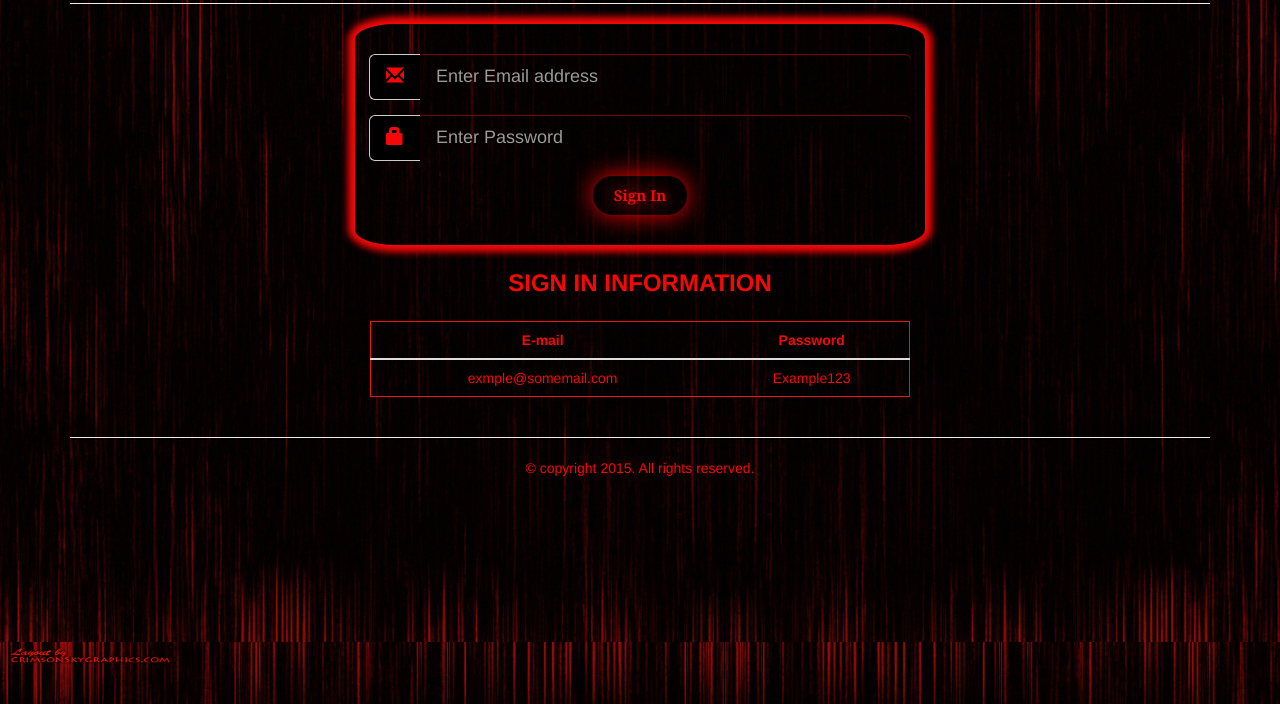
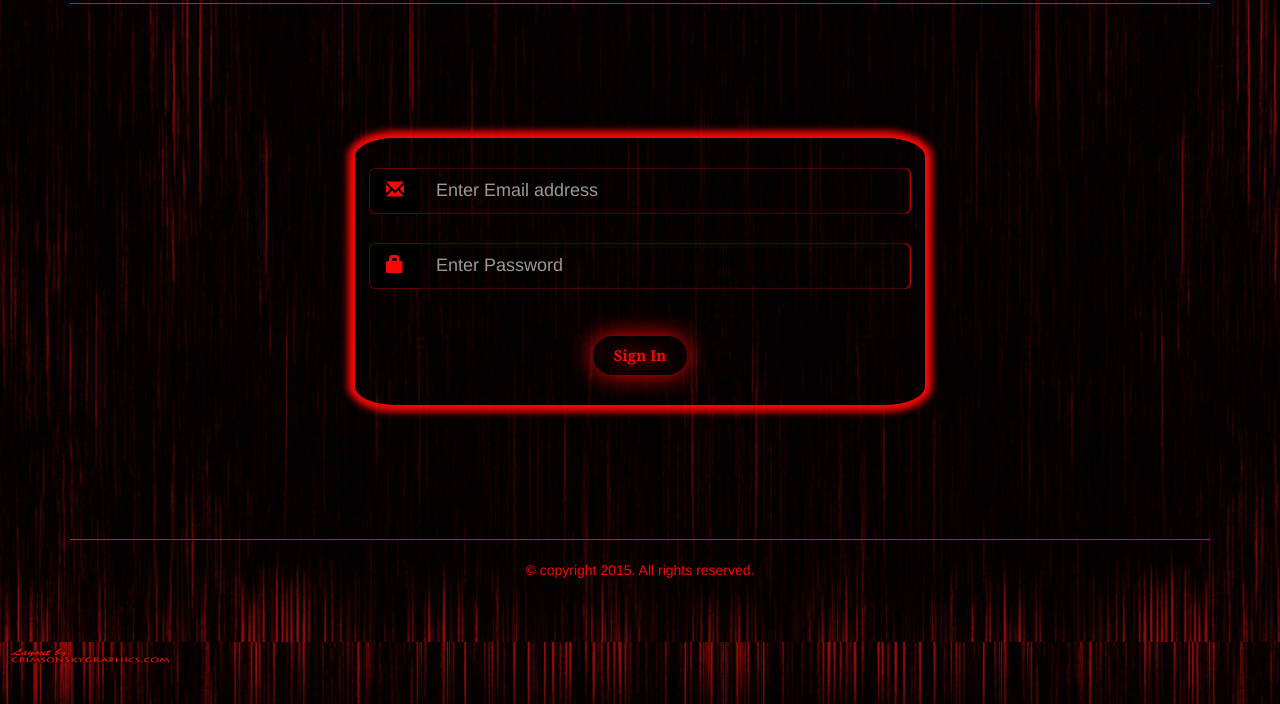
Before and after one commit to bujjibabu/web-ui-training, a plain HTML site: page srinivas/sign-in-dynamic/sign-in-dynamic.html in a window 1280 px wide. Shown: the part 96-800 px from the top of the page. Drawn offline with Linux system fonts and the light colour scheme.

Commit message:
Sign In page(some design modifications)

```diff
--- a/srinivas/sign-in-dynamic/css/sign-in-dynamic.css
+++ b/srinivas/sign-in-dynamic/css/sign-in-dynamic.css
@@ -5,6 +5,10 @@ body
     background-repeat: repeat-y;
     background-position: fixed;
     color: rgb(247, 8, 8);
+}
+.page-header
+{
+	border-bottom: 1px solid #F70808;
 }
 .header-text
 {
@@ -22,7 +26,12 @@ body
 }
 .form-control
 {
-	box-shadow: inset 0 1px 1px rgba(124, 8, 8, 1);
+	box-shadow: inset -1px 0px 2px rgba(247, 8, 8, 10);
+	background-color: none;
+}
+.form-group
+{
+	margin-bottom: 29px;
 }
 .form-data
 {
@@ -30,6 +39,8 @@ body
 	padding: 30px 14px 30px 14px;
 	background: none;
 	box-shadow: 0 0 0.5em 0.5em rgb(247, 8, 8);
+	margin-top: 10%;
+	margin-bottom: 10%;
 }
 .transparent-glyph
 {
@@ -39,6 +50,7 @@ body
 .input-group-addon
 {
 	background-color: #000000;
+	border: 1px solid #5F0203;
 }
 
 .btn {
@@ -55,20 +67,26 @@ body
 	padding: 8px 20px 8px 20px;
 	text-decoration: none;
 	background:none;
+	margin-top: 18px;
 }
 
 .btn:hover {
-	background: #000000;
-	color: rgb(247, 8, 8);
+	background: rgb(247, 8, 8);
+	color: #000000;
 }
 input.transparent-input {
     border:none !important
 }
-
 .transparent-input {
-   background-color: rgba(0, 0, 0, 0);
-   color: rgb(247, 8, 8);
-   border:none;
+    background-color: rgba(0, 0, 0, 0);
+    color: rgb(247, 8, 8);
+    border:none;
+}
+input:focus
+{
+    outline: none;
+    border: 1px solid #F10707;
+    box-shadow: 0px 0px 8px #F10707;
 }
 .first-name
 {
@@ -85,6 +103,10 @@ input.transparent-input {
 {
 	color: rgb(247, 8, 8);
 }
+.footer-divider
+{
+	border-top: 1px solid #F10707;
+}
 table
 {
 	border: 1px solid #EA1515;
--- a/srinivas/sign-in-dynamic/sign-in-dynamic.html
+++ b/srinivas/sign-in-dynamic/sign-in-dynamic.html
@@ -34,10 +34,10 @@
   						<input id="mypswrd" class="form-control transparent-input" type="password" placeholder="Enter Password" required>
 					</div>
 				</div>
-				<center><button onclick="formvalidation()" type="button" class="btn"><b>Sign In</b></button></center>
+				<center><button onclick="formvalidation()" type="submit" class="btn"><b>Sign In</b></button></center>
 			</form>
 		</div>
-		<div class="clearfix"></div>
+<!-- 		<div class="clearfix"></div>
 		<div class="col-sm-6 col-sm-offset-3 text-center">
 			<h3 class="text-uppercase table-heading">Sign In Information</h3>
 		    <table class="table" id="myDynamicTable">
@@ -54,11 +54,11 @@
 		      	</tr>
 		    	</tbody>
 		  	</table>
-		</div>
+		</div> -->
 		<div class="clearfix"></div>
 		<footer class="page-footer">
 			<div class="footer-text">
-				<hr>&copy copyright 2015. All rights reserved.
+				<hr class="footer-divider">&copy copyright 2015. All rights reserved.
 			</div>
 		</footer>
 	</div>
```
